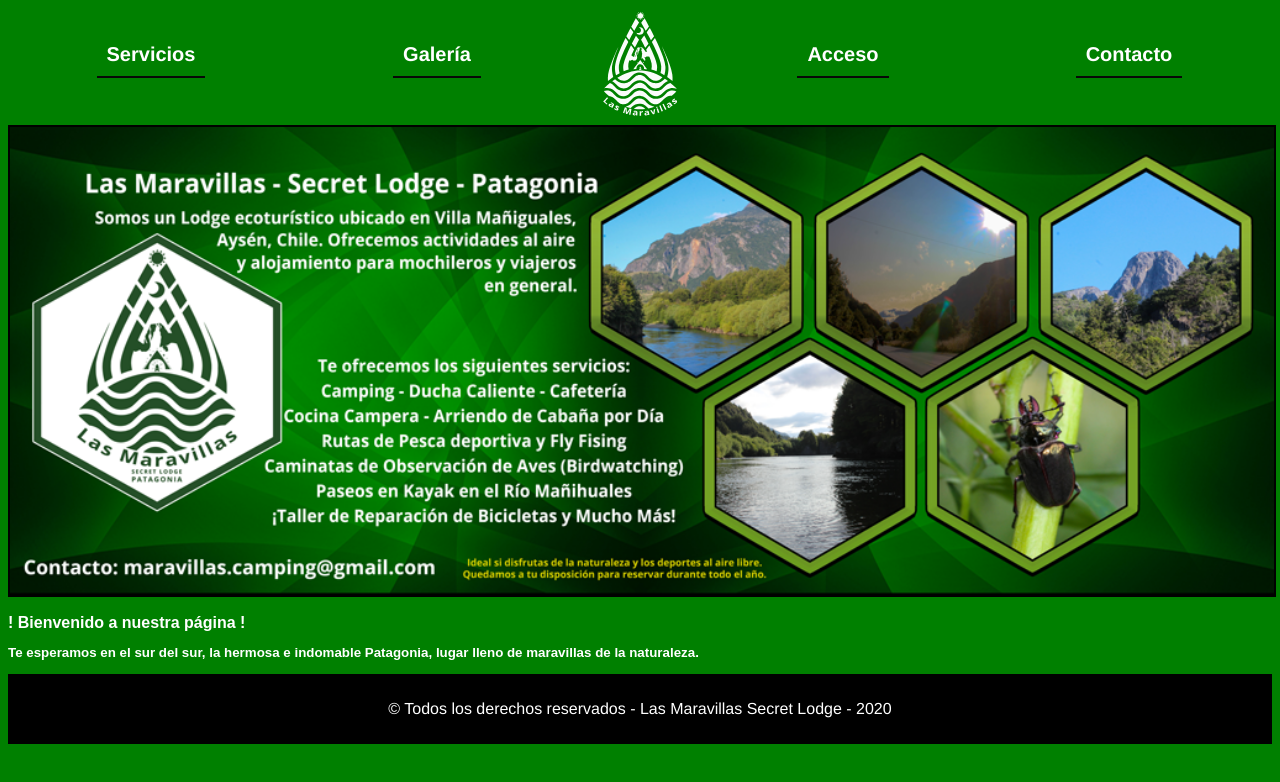
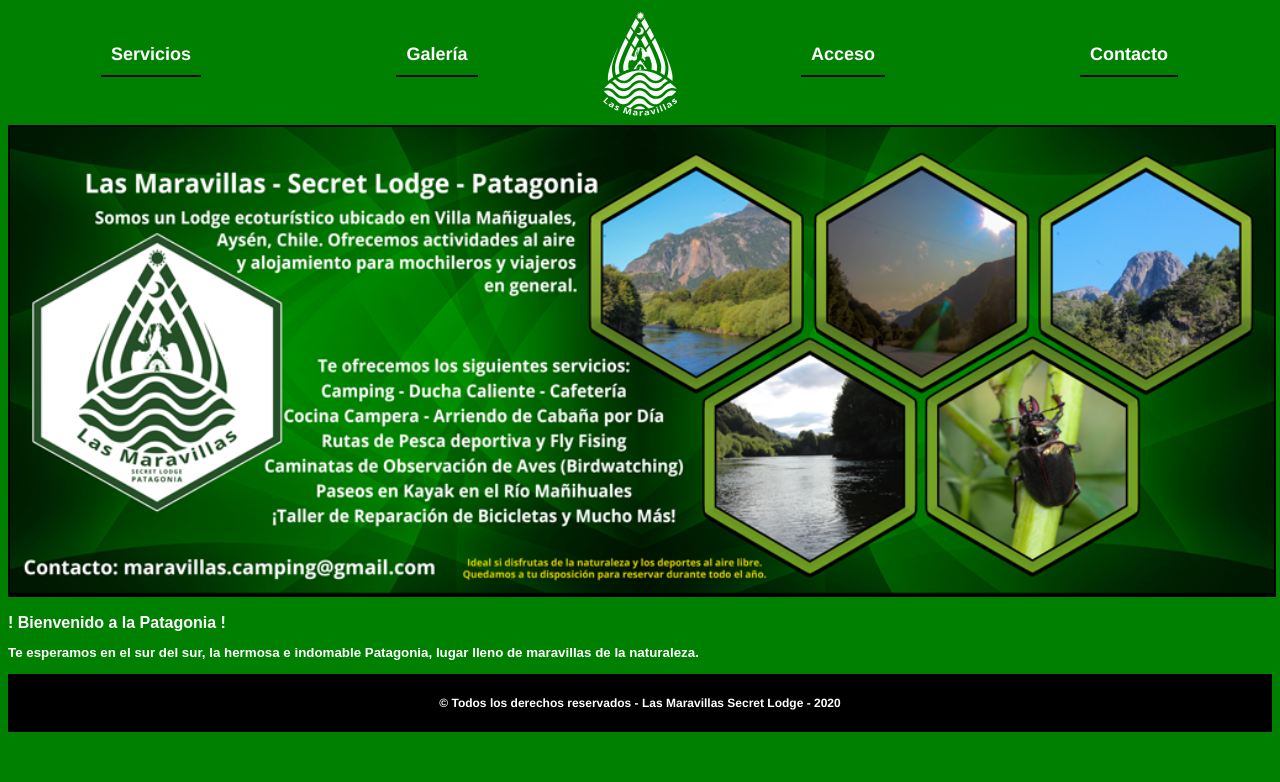
Before and after one commit to PabloAV2020/maravillas, a Vue app: page / in a window 1280 px wide. Shown: the top 782 px of the page. Built offline with nearby package versions, Linux system fonts and the light colour scheme.

Commit message:
reorganizando archivos

```diff
--- a/src/views/Home.vue
+++ b/src/views/Home.vue
@@ -4,7 +4,7 @@
   </div>
   <div class="bienvenida">
     <h2>
-      ! Bienvenido a nuestra página !
+      ! Bienvenido a la Patagonia !
       </h2>
     <h3>
        Te esperamos en el sur del sur, la hermosa e indomable Patagonia, lugar lleno de maravillas de la naturaleza.
--- a/src/views/footer.vue
+++ b/src/views/footer.vue
@@ -13,6 +13,8 @@
 
 p{
 color: white;
+font-size: 9pt;
+font-weight: bolder;
 
 }
 
--- a/src/views/header.vue
+++ b/src/views/header.vue
@@ -24,7 +24,6 @@
             </div>
         </div>
       </div>
-
 </template>
 
 <script>
@@ -52,7 +51,7 @@
 
 .menu-text{
   margin-top:30px;
-  font-size: 20px;
+  font-size: 18px;
   color: white;
   font-weight: bold;
   cursor: pointer;
```
